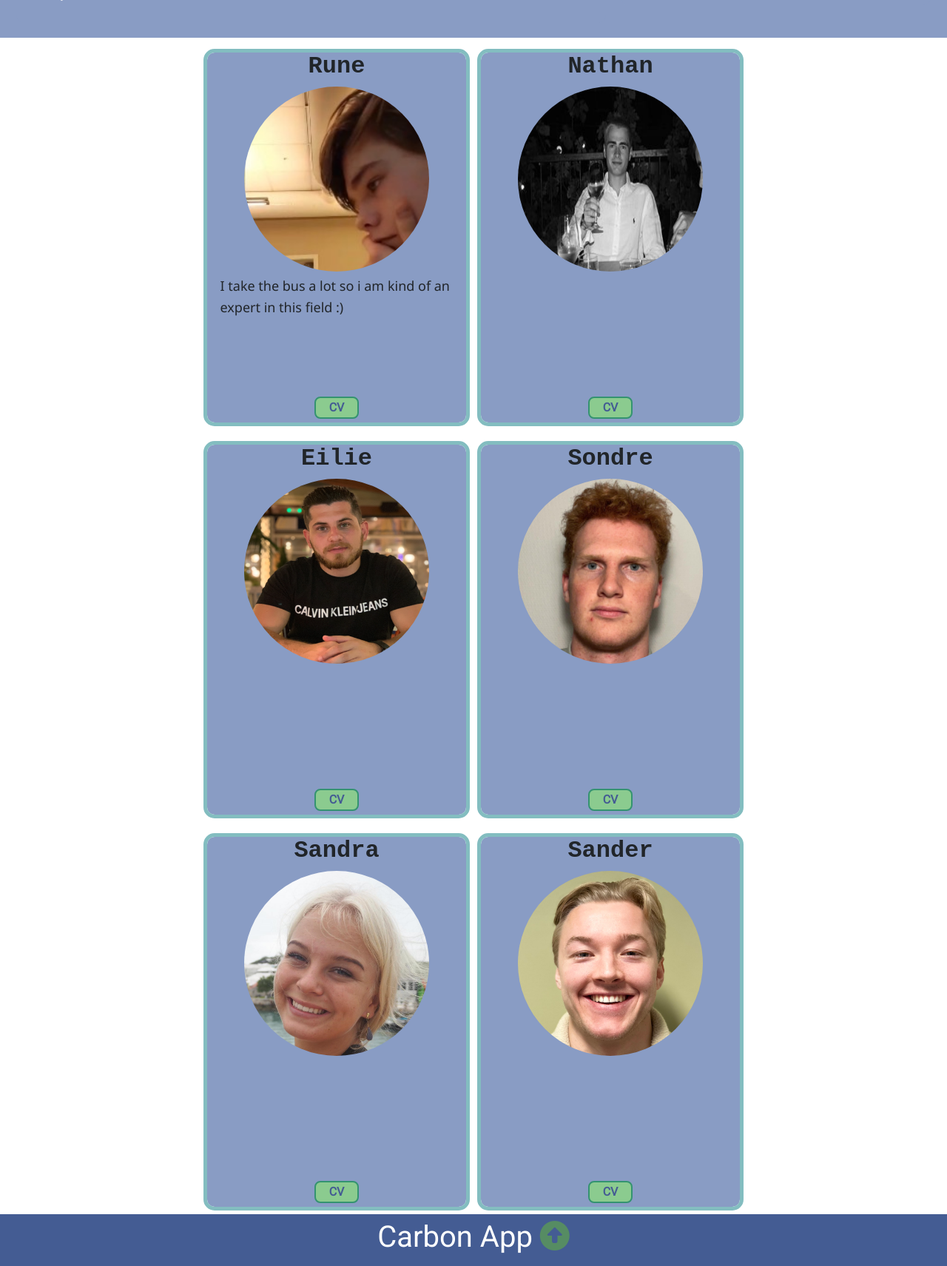
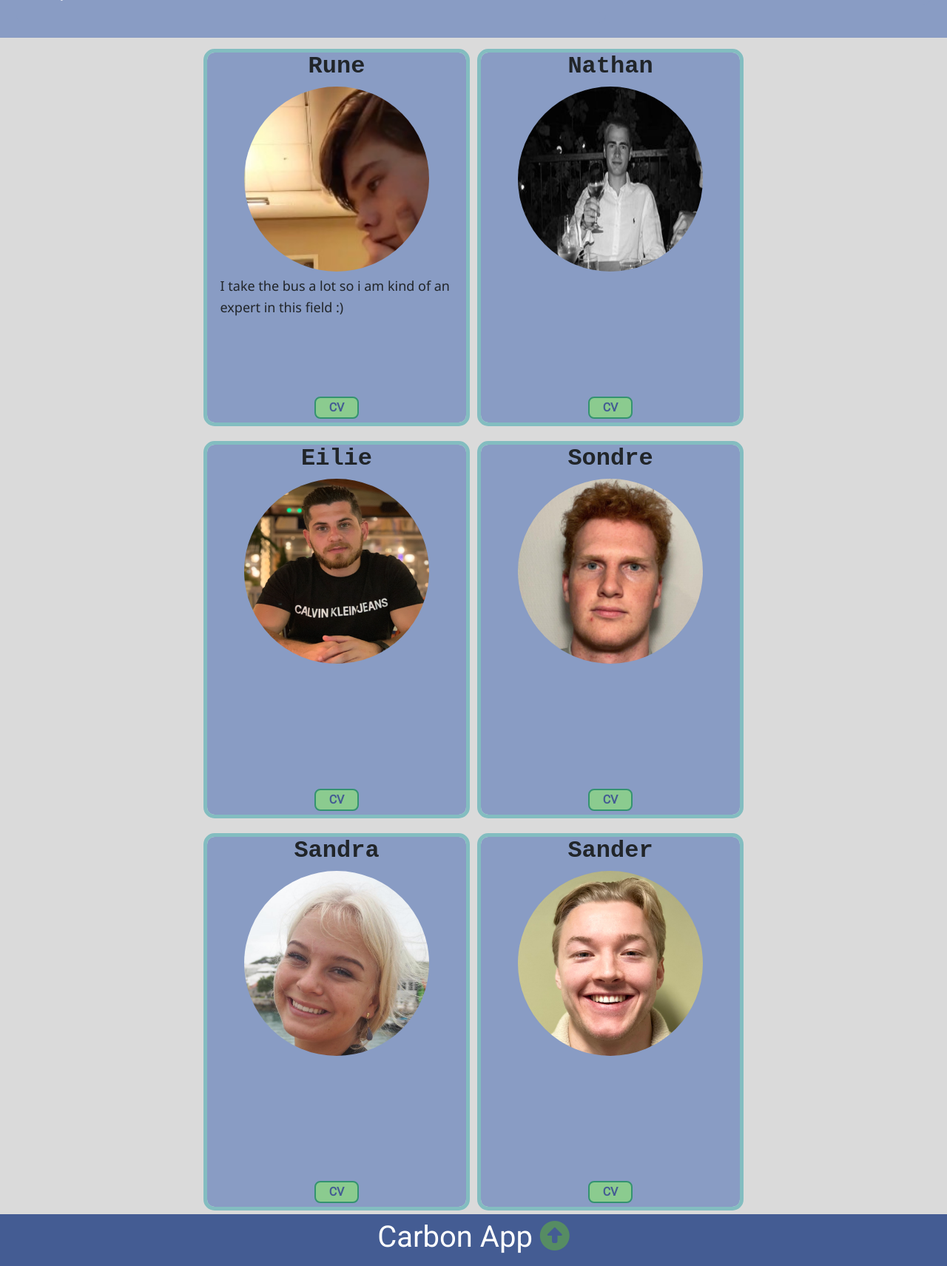
Before and after one commit to sandrathereseb/carbon_app_2023, a Flask app: page / in a window 1280 px wide. Shown: the part 492-2203 px from the top of the page at 74% size. Run offline with Flask 2, Linux system fonts and the light colour scheme; some libraries are stand-ins or nearby versions.

Commit message:
Update layout.css
took away some global attributes and added a better global background color

```diff
--- a/capp/static/layout.css
+++ b/capp/static/layout.css
@@ -11,13 +11,12 @@ Navbar (a menu): white
 
 /* CSS utilities */
 *{
-  box-sizing: border-box;
   padding: 0;
   margin: 0;
 }
 body {
   font-family: 'Roboto', sans-serif;
-  background: #fff;
+  background-color: #DADADA;
   line-height: 1.6;
 }
 .container {
```
